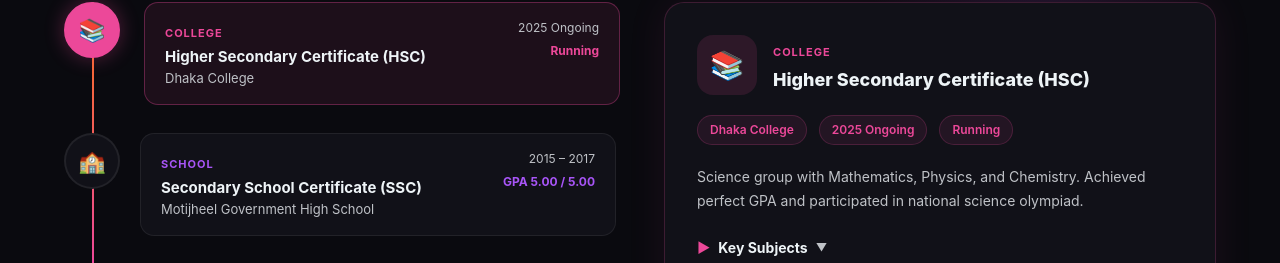
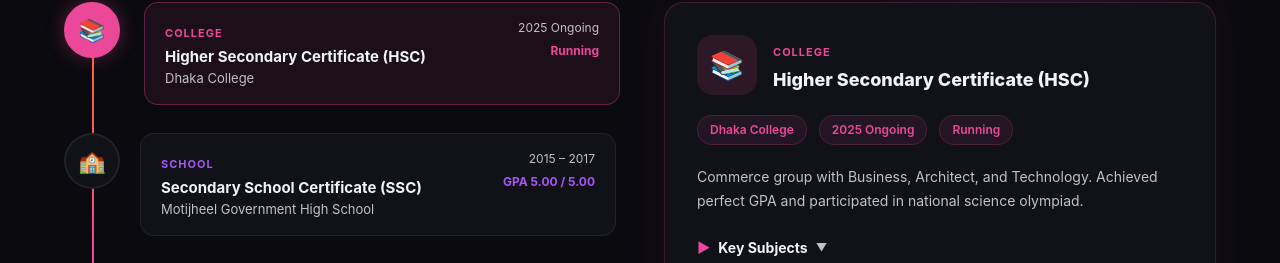
Before and after one commit to dev-rafiul/using-antigravity-portfolio-2, a React (Vite) app: page / in a window 1280 px wide. Shown: the part 7110-7373 px from the top of the page. Built offline with nearby package versions, Linux system fonts and the light colour scheme.

Commit message:
updated my description

```diff
--- a/src/components/Education.jsx
+++ b/src/components/Education.jsx
@@ -11,7 +11,7 @@
     type: 'College',
     icon: '📚',
     color: '#ec4899',
-    description: 'Science group with Mathematics, Physics, and Chemistry. Achieved perfect GPA and participated in national science olympiad.',
+    description: 'Commerce group with Business, Architect, and Technology. Achieved perfect GPA and participated in national science olympiad.',
     courses: ['Mathematics', 'Physics', 'Chemistry', 'ICT', 'English'],
     achievements: ['Perfect GPA 5.00', 'National Science Olympiad Participant', 'College Merit Scholarship'],
   },
```
